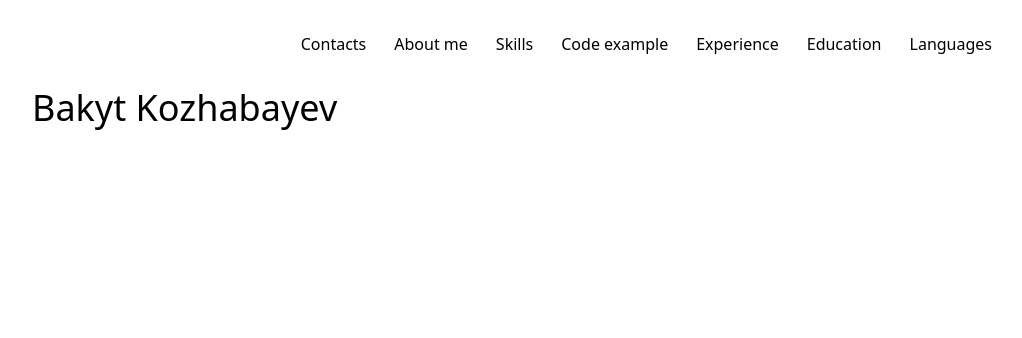
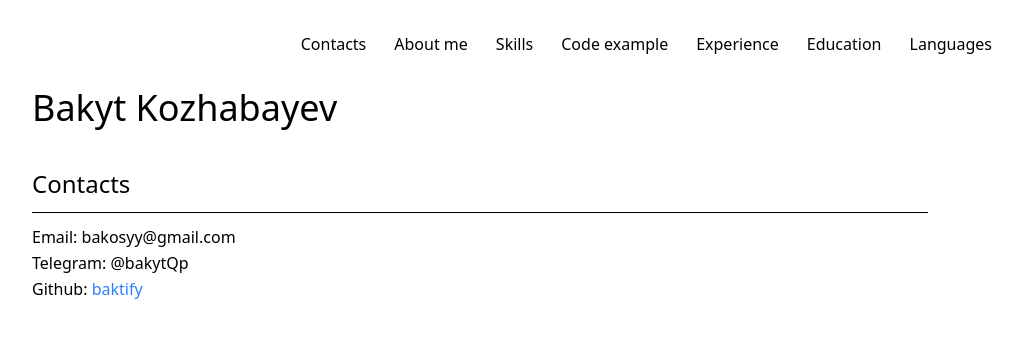
Before and after one commit to baktify/rsschool-cv, a website built with Vite: page index.html in a window 1280 px wide. Shown: the whole page, without its empty margins (160-1182 px from the left). Built offline with nearby package versions, Linux system fonts and the light colour scheme.

Commit message:
feat: add contacts

```diff
--- a/index.html
+++ b/index.html
@@ -24,6 +24,19 @@
 		</header>
 		<main class="max-w-4xl mx-auto">
 			<h1 class="text-4xl">Bakyt Kozhabayev</h1>
+
+			<!-- Contacts -->
+			<section class="my-10 space-y-3" id="contacts">
+				<h2 class="text-2xl">Contacts</h2>
+				<hr class="bg-gray-600">
+				<ul class="space-y-0.5">
+					<li><span class="font-medium">Email:</span> bakosyy@gmail.com</li>
+					<li><span class="font-medium">Telegram:</span> @bakytQp</li>
+					<li><span class="font-medium">Github:</span>
+						<a class="text-blue-500" href="https://github.com/baktify/">baktify</a>
+					</li>
+				</ul>
+			</section>
 		</main>
 		<footer></footer>
 	</div>
```
